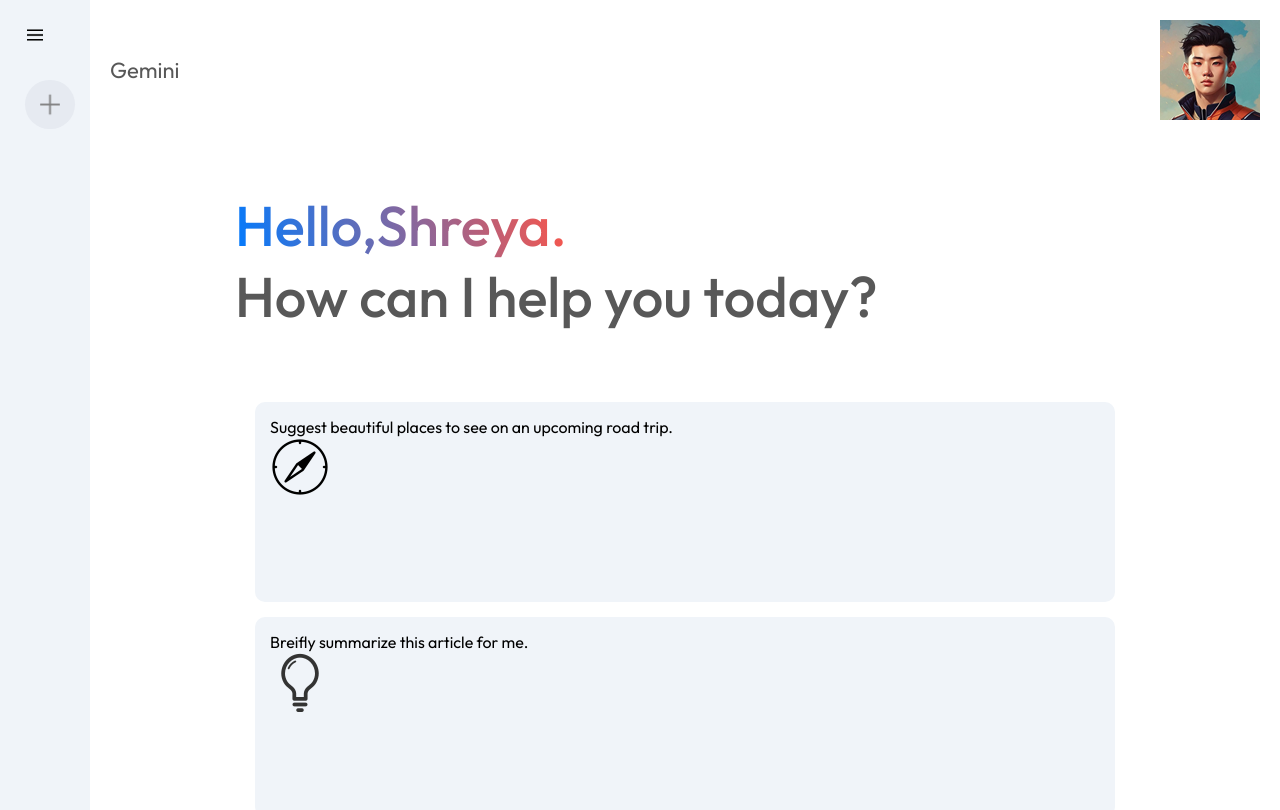
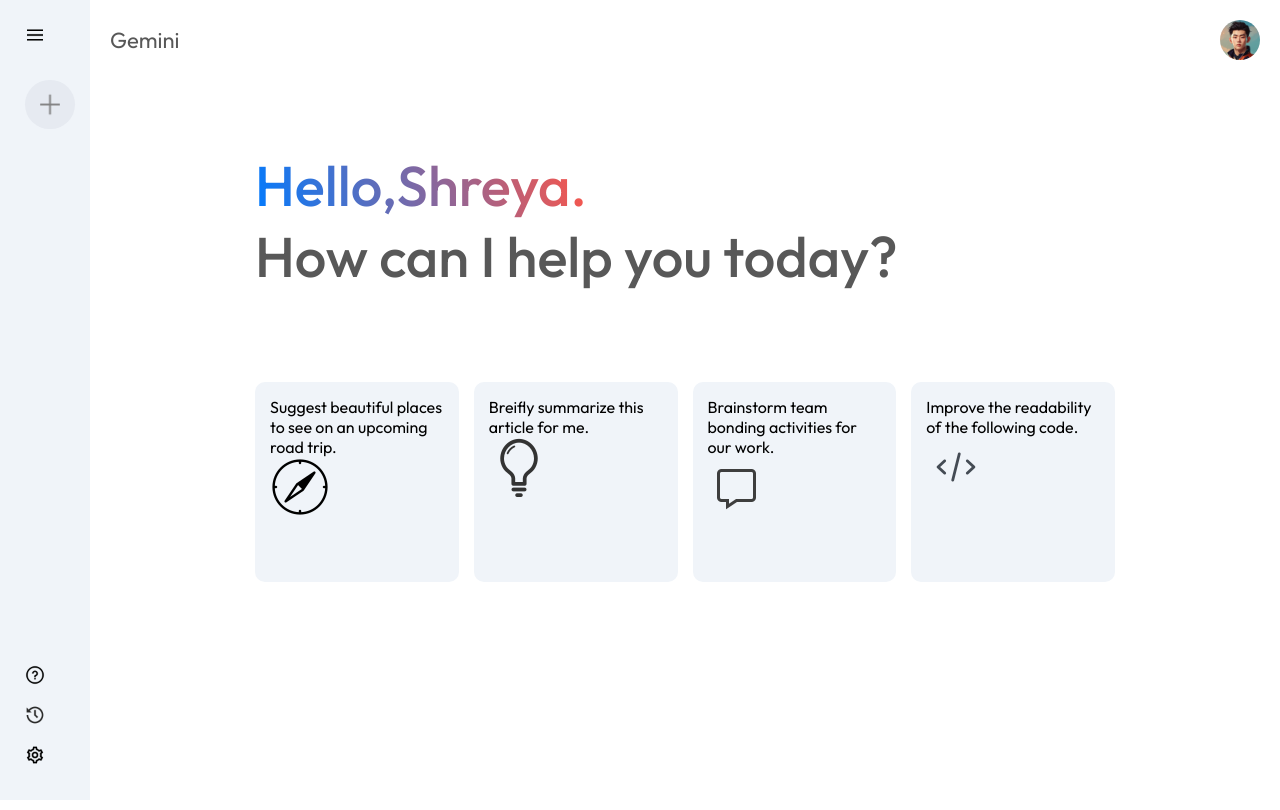
Before and after one commit to shreyaaroyy2005-blip/GC, a React (Vite) app: page / in a window 1280 px wide. Shown: the top 810 px of the page. Built offline with nearby package versions, Linux system fonts and the light colour scheme.

Commit message:
all the four cards appears horizontally

```diff
--- a/src/components/Main/Main.css
+++ b/src/components/Main/Main.css
@@ -1,11 +1,11 @@
-.main{
-    flex:1;
-    min-height: 100vh;
-    padding-bottom: 15vh;
+.main {
+    flex: 1;
+    height: 100vh;
+    overflow: hidden;
     position: relative;
 }
 
-.main .nav{
+.main .nav {
     display: flex;
     align-items: center;
     justify-content: space-between;
@@ -14,36 +14,38 @@
     color: #585858;
 }
 
-.main .nav .img{
-    width:40px;
+.main .nav img {
+    width: 40px;
     border-radius: 50%;
 }
 
-.main-container{
-    max-width:900px;
-    margin:auto;
+.main-container {
+    max-width: 900px;
+    margin: auto;
 }
-.main .greet{
-    margin:50px 0px;
+
+.main .greet {
+    margin: 50px 0px;
     font-size: 56px;
-    color:#585858;
+    color: #585858;
     font-weight: 500;
-    pdding:20px;
+    padding: 20px;
 }
-.main .greet span{
+
+.main .greet span {
     background: -webkit-linear-gradient(16deg, #007bff, #ff5546);
     -webkit-background-clip: text;
     -webkit-text-fill-color: transparent;
 }
 
-.main .cards{
+.main .cards {
     display: grid;
-    grid-template-columns: repeat(autofill,minmax(180px,1fr));
+    grid-template-columns: repeat(4, 1fr);
     gap: 15px;
     padding: 20px;
 }
 
-.main .card{
+.main .card {
     height: 200px;
     padding: 15px;
     background-color: #f0f4f9;
```
